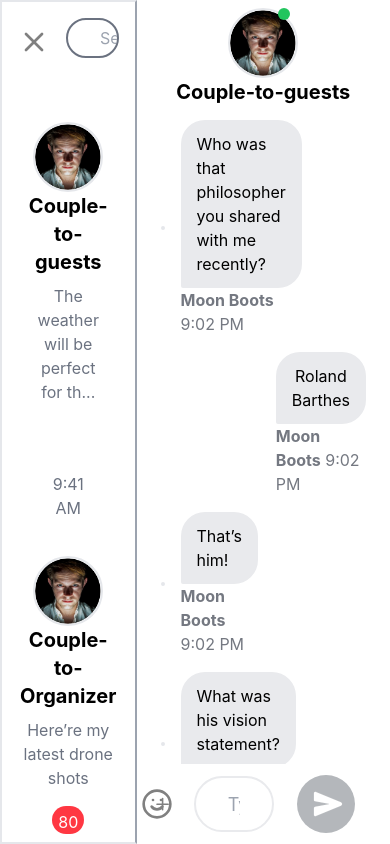
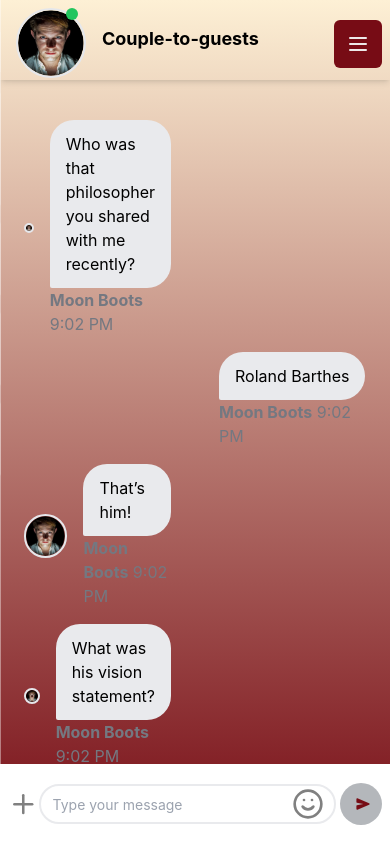
Before and after one commit to Omeshcoding/moodboard, a React (Vite) app in the folder moodboard/: page /chat in a window 390 px wide. Built offline with nearby package versions, Linux system fonts and the light colour scheme; a web font is replaced by a local one.

Commit message:
Added responsiveness to chat page, Fixed issues with links in overall app, styling issues in canvas

```diff
--- a/moodboard/src/components/Chat/Chat.jsx
+++ b/moodboard/src/components/Chat/Chat.jsx
@@ -1,11 +1,15 @@
-import { X, Plus, Smile } from 'lucide-react';
+import { X, Plus, Smile, Menu, ArrowLeft } from 'lucide-react';
 import SingleMessage from './SingleMessage';
 import Receiver from './Receiver';
 import Sender from './Sender';
 
 import { IoSend } from 'react-icons/io5';
+import { useState } from 'react';
+import { Link } from 'react-router-dom';
 
 const Chat = () => {
+  const [show, setShow] = useState(false);
+
   const messages = [
     {
       title: 'Couple-to-guests',
@@ -34,16 +38,30 @@ const Chat = () => {
   ];
 
   return (
-    <article className="    text-center h-[100vh] w-full flex overflow-y-scroll">
-      <aside className=" w-[40%] h-[100vh] overflow-y-scroll pt-4 px-4 flex flex-col gap-8 text-white border-r-gray-400 border-2">
-        <div className=" flex h-12 gap-4 w-full">
-          <span className="mt-2">
-            <X color="gray" size="2rem" />{' '}
-          </span>
+    <article className="   text-center h-[100vh] w-full flex overflow-y-scroll">
+      {/* <aside className=" w-[40%] h-[100vh] overflow-y-scroll pt-4 px-4 flex flex-col gap-8 text-white border-r-gray-400 border-2"> */}
+      <button
+        type="button"
+        className={`mt-5 bg-[#770C15] p-3 rounded-md fixed sm:right-10 right-2 lg:hidden z-50 ${
+          !show && 'text-[#ede8e8]'
+        }`}
+        onClick={() => setShow(!show)}
+      >
+        {!show ? <Menu color="#ede8e8" /> : <X color="#ede8e8" />}
+      </button>
+      <aside
+        className={`max-lg:fixed  w-[74%] lg:w-[40%] h-[100vh] overflow-y-scroll pt-8   flex-col gap-8 text-white bg-white ${
+          show ? 'translate-x-0 fixed' : 'max-lg:translate-x-[-100%]  block'
+        } transition-all duration-300 z-40`}
+      >
+        <div className="bg-white  flex items-center py-1 mb-4 gap-4 w-full px-2">
+          <Link to="/dashboard" className="text-xl mx-1 md:mx-4">
+            <ArrowLeft color="gray" />{' '}
+          </Link>
           <input
             type="text"
             placeholder="Search"
-            className="text-black bg-white border-2 border-gray-500 rounded-full w-[80%] pl-8"
+            className="text-black pl-4 h-8 md:h-12 bg-white border-2 border-gray-500 rounded-full w-[80%] "
           />
         </div>
         <div className="w-full">
@@ -58,8 +76,8 @@ const Chat = () => {
           ))}
         </div>
       </aside>
-      <section className="w-[65%] ">
-        <div className=" fixed flex flex-wrap  justify-center sm:justify-start items-center px-4 py-2">
+      <section className="overflow-y-scroll max-lg:w-[100%] lg:w-[60%] ml-auto h-[100vh] bg-gradient-to-b to-[#770C15]  from-[#FDF0D5] self-stretch ">
+        <div className=" fixed flex flex-wrap   justify-start items-center px-4 py-2 h-20 shadow-md w-full ">
           <div className="relative">
             <img
               src="/Avatar.png"
@@ -70,13 +88,13 @@ const Chat = () => {
             />
             <span className="absolute bg-green-500 h-3 top-0 right-2 w-3 rounded-full" />
           </div>
-          <div className="text-center sm:text-left sm:ml-4 text-[16px] text-darkGray">
-            <p className="text-xl text-black font-bold mb-2">
+          <div className="text-center sm:text-left ml-4 text-[16px] text-darkGray">
+            <p className="md:text-xl text-black font-bold mb-2 text-lg">
               Couple-to-guests{' '}
             </p>
           </div>
         </div>
-        <div className="mt-28 overflow-y-scroll h-[80vh]">
+        <div className="mt-28 overflow-y-scroll h-[90vh]">
           <Receiver
             userImg="/Avatar.png"
             message="Who was that philosopher you
@@ -106,25 +124,22 @@ look away or close your eyes.”"
           />
           <Receiver userImg="/Avatar.png" imgUrl="./Martian.png" />
         </div>
-        <div className=" fixed bottom-0 h-20 w-[60%] bg-white py-2 gap-3 px-4 items-center flex ">
+        <div
+          className={`fixed bottom-0 h-20 w-[100%]  bg-white py-2 gap-0 z-0 px-2 md:px-4 items-center flex  `}
+        >
           <Plus size="2.4rem" color="gray" strokeWidth={2} />
-          <div className="relative w-[100%] ">
+          <div className="relative max-md:w-[100%] w-[60%]  ">
             <input
               type="text"
               placeholder="Type your message"
-              className="mx-auto w-[80%] h-14 text-lg border-2 border-[#E9EAED] rounded-full px-8"
+              className="mx-auto max-md:w-[100%] w-[90%] h-10 text-sm lg:text-lg border-2 border-[#E9EAED] rounded-full px-3 md:px-8"
             />
-            <span className="absolute right-28 top-3">
+            <span className="absolute md:right-10 right-3 top-1 xl:right-14">
               <Smile size="2rem" color="gray" />
             </span>
           </div>
-          <span className="bg-[#B4B7BB] rounded-full p-3">
-            <IoSend
-              size={34}
-              strokeWidth={2.1}
-              color="white"
-              className="pl-1"
-            />
+          <span className="bg-[#B4B7BB] rounded-full p-3 text-lg text-[#770C15] ml-1">
+            <IoSend strokeWidth={2.1} className="pl-1" />
           </span>
         </div>
       </section>
--- a/moodboard/src/components/Chat/SingleMessage.jsx
+++ b/moodboard/src/components/Chat/SingleMessage.jsx
@@ -1,31 +1,29 @@
 /* eslint-disable react/prop-types */
 const SingleMessage = ({ title, desc, time, notification }) => {
   return (
-    <div className="relative flex justify-center  sm:justify-between  p-6 bg-white text-gray-500 hover:text-black my-2 md:my-4 rounded-md sm:items-center flex-wrap gap-4 hover:bg-[#DBDDE1]">
-      <div className="flex flex-wrap  justify-center sm:justify-start items-center">
+    <div className="relative flex     px-1 lg:px-2 py-4 bg-white text-gray-500 hover:text-black my-2 md:my-4 rounded-md sm:items-center flex-wrap gap-2 hover:bg-[#DBDDE1]">
+      <div className="flex flex-wrap  justify-start w-[50px] items-center">
         <img
           src="/Avatar.png"
           height={80}
           width={70}
           alt="profileimage"
-          className=" rounded-full border-2 border-darkerGray"
+          className="w-[100%] md:w-16 rounded-full border-2 border-darkerGray"
         />
-        <div className="text-center sm:text-left sm:ml-4 text-[16px] text-darkGray">
-          <p className="text-xl text-black font-bold mb-2">{title}</p>
-          <p className="">{desc}</p>
-        </div>
       </div>
-      <div className="flex flex-col h-20">
+      <div className="text-left text-wrap sm:ml-4 md:text-[16px] text-darkGray text-[11px] max-w-[60%]">
+        <p className=" md:text-xl text-black font-bold mb-2">{title}</p>
+        <p className="">{desc}</p>
+      </div>
+      <div className="relative flex flex-col w-14 ml-auto  ">
         {notification > 0 && (
-          <p className="   w-8 h-8 text-center pt-1 mx-auto mb-2   bg-[#FF3742] text-white rounded-full">
+          <p className=" absolute -top-6 right-2  w-6 h-6  text-[11px] pt-1 mx-auto mb-2    bg-[#FF3742] text-white rounded-full">
             {notification}
           </p>
         )}
 
         <p
-          className={`py-1 px-4 rounded-sm flex flex-end items-end gap-1 text-darkerGray  ${
-            notification < 1 && 'mt-12'
-          }`}
+          className={`py-1 px-1 rounded-sm gap-1 flex items-end text-darkerGray max-sm:text-[11px]  `}
         >
           {time}
         </p>
--- a/moodboard/src/components/Copyright.jsx
+++ b/moodboard/src/components/Copyright.jsx
@@ -1,6 +1,6 @@
 const Copyright = () => {
   return (
-    <h6 className=" w-full mt-10 text-2xl font-bold  max-md:mt-10 max-md:max-w-full text-center bg-[#770C15] text-white py-4">
+    <h6 className=" w-full mt-10 lg:text-xl font-bold  max-md:mt-10 max-md:max-w-full text-center bg-[#770C15] text-white py-4">
       Copyright © 2024, All Right Reserved.
     </h6>
   );
--- a/moodboard/src/components/IdeaBoard/CanvasApp.jsx
+++ b/moodboard/src/components/IdeaBoard/CanvasApp.jsx
@@ -7,7 +7,7 @@ import { Menu, Plus, X } from 'lucide-react';
 const CanvasApp = () => {
   const [images, setImages] = useState([]);
   const [selectedId, selectShape] = useState(null);
-  const [show, setShow] = useState(true);
+  const [show, setShow] = useState(false);
   const [scale, setScale] = useState(1);
   const [stagePos, setStagePos] = useState({ x: 0, y: 0 });
   const [isDraggingImage, setIsDraggingImage] = useState(false);
@@ -103,9 +103,11 @@ const CanvasApp = () => {
         id: `img${images.length + 1}`,
         width: 100,
         height: 100,
+        votes: 0,
       };
 
       const updatedImages = [...images, newImage];
+      console.log(updatedImages);
       setImages(updatedImages);
       socketRef.current.emit('updatedImages', updatedImages);
     };
@@ -210,7 +212,7 @@ const CanvasApp = () => {
           boards={['Clothes', 'Makeup Inspo', 'Venues', 'Venue 2']}
           show={show}
         />
-        <div className="fixed w-40 bottom-36 right-10">
+        <div className="z-50 fixed w-40 bottom-36 right-10">
           <input
             ref={fileInputRef}
             type="file"
@@ -219,8 +221,9 @@ const CanvasApp = () => {
             onChange={handleImageUpload}
           />
           <button
+            type="button"
             onClick={() => fileInputRef.current.click()}
-            className="fixed h-20 bottom-10 right-2 md:right-8 py-1 px-4  cursor-pointer rounded-md  bg-[#770C15] font-semibold border-2 hover:text-red-600  transition-all duration-600 ease-in-out"
+            className="fixed h-20 bottom-10 right-2 md:right-8 py-1 px-4  cursor-pointer rounded-md  bg-[#770C15] font-semibold border-2 hover:text-red-600  transition-all duration-600 ease-in-out "
           >
             <Plus strokeWidth={3} size={43} color="white" />
           </button>
--- a/moodboard/src/components/dashboard/VendorDirectory.jsx
+++ b/moodboard/src/components/dashboard/VendorDirectory.jsx
@@ -31,7 +31,9 @@ const VendorDirectory = () => {
     <section className=" md:w-[70%] mx-auto mt-16 py-8 px-6  h-auto rounded-md mb-20">
       <div className="flex justify-between flex-wrap items-center mb-10 ">
         <p className="overview-title ">Vendor Directory</p>
-        <button className="btn px-4  py-2 ">Add Vendor </button>
+        <Link to="/comingsoon">
+          <button className="btn px-4  py-2 ">Add Vendor </button>
+        </Link>
       </div>
       <div className="flex flex-wrap gap-8 w-full justify-center">
         {vendorData.map((item, index) => {
@@ -50,7 +52,7 @@ const VendorDirectory = () => {
                 <p className="text-md ">{item.reviews} </p>
               </div>
               <p className="text-md text-[#4B5563]">{item.price} </p>
-              <Link to={item.link} className="text-sm text-[#2563EB]">
+              <Link to="/comingsoon" className="text-sm text-[#2563EB]">
                 View Profile{' '}
               </Link>
             </div>
--- a/moodboard/src/pages/DashBoard.jsx
+++ b/moodboard/src/pages/DashBoard.jsx
@@ -23,15 +23,19 @@ const DashBoard = () => {
     },
     {
       name: 'Messages',
-      link: '/messages',
+      link: '/chat',
     },
     {
       name: 'Contact',
       link: '/integratewp',
     },
     {
+      name: 'Home',
+      link: '/',
+    },
+    {
       name: <SquareUserRound size={32} />,
-      link: '/integratewp',
+      link: '/onboarding',
     },
   ];
   return (
--- a/moodboard/src/pages/PlanGround.jsx
+++ b/moodboard/src/pages/PlanGround.jsx
@@ -132,7 +132,7 @@ const initialEdges = [
 const PlanGround = () => {
   const [nodes, setNodes, onNodesChange] = useNodesState(initialNodes);
   const [edges, setEdges, onEdgesChange] = useEdgesState(initialEdges);
-  const [show, setShow] = useState(true);
+  const [show, setShow] = useState(false);
   const onConnect = useCallback(
     (params) => setEdges((eds) => addEdge(params, eds)),
     [setEdges]
--- a/moodboard/src/pages/RitualsAI.jsx
+++ b/moodboard/src/pages/RitualsAI.jsx
@@ -1,6 +1,6 @@
 import Receiver from '../components/Chat/Receiver';
 import Sender from '../components/Chat/Sender';
-import { Menu, Plus, Smile, X } from 'lucide-react';
+import { ArrowLeft, Menu, Plus, Smile, X } from 'lucide-react';
 import { IoSend } from 'react-icons/io5';
 import PriestProfile from '../components/PriestProfile';
 import { useState } from 'react';
@@ -27,7 +27,7 @@ const RitualsAI = () => {
       >
         <div className="bg-white  flex items-center py-1 mb-4 gap-4 w-full px-2">
           <Link to="/dashboard" className="text-xl">
-            <X color="gray" />{' '}
+            <ArrowLeft color="gray" />{' '}
           </Link>
           <p className="text-gray-500  w-[80%] pl-2 font-semibold text-sm md:text-lg">
             Choose your own AI Pandit
--- a/moodboard/src/pages/TaskAllocation.jsx
+++ b/moodboard/src/pages/TaskAllocation.jsx
@@ -23,6 +23,10 @@ const TaskAllocation = () => {
     {
       name: 'Contact',
       link: '/integratewp',
+    },
+    {
+      name: 'Home',
+      link: '/',
     },
     {
       name: <SquareUserRound size={32} />,
```
Also changed, not shown: 1 other file (tests, documents, lock files or other folders).
